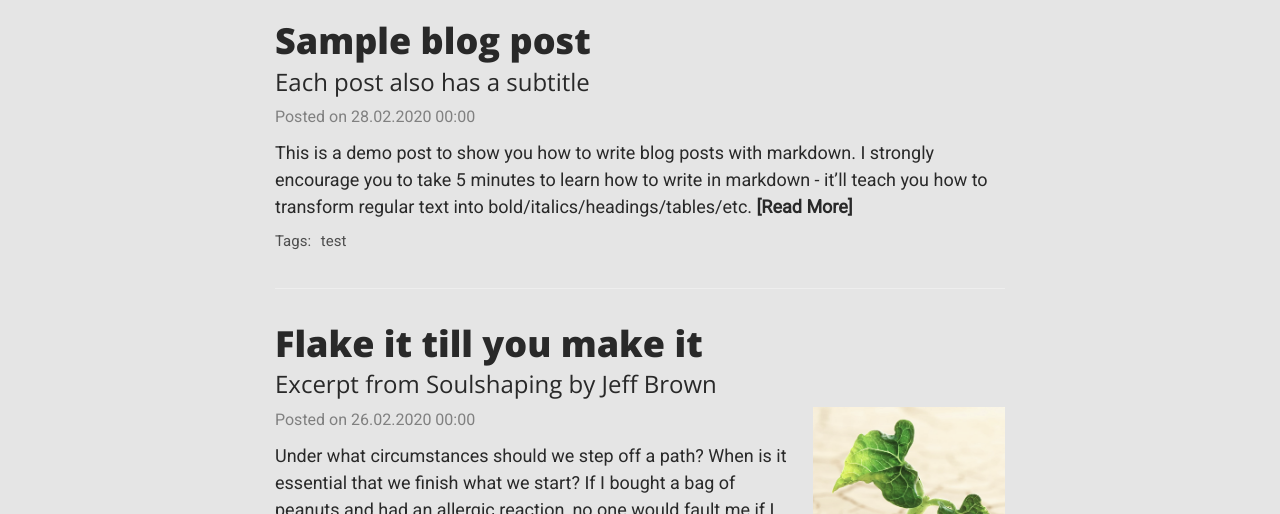
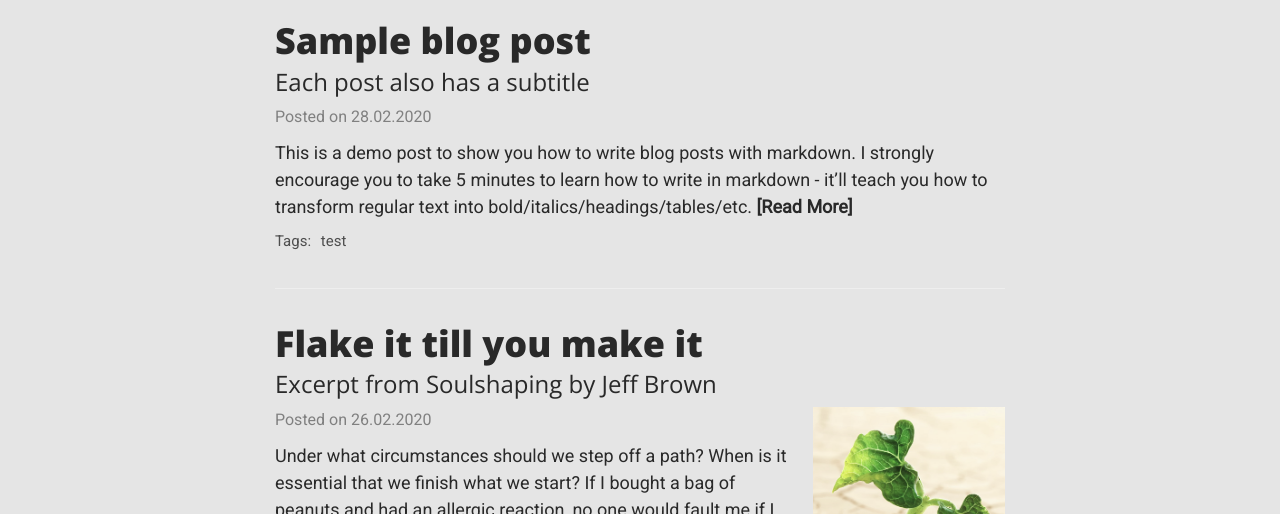
Before and after one commit to UncleJammer/unclejammer.github.io, a Jekyll site: the page built from index.html, in a window 1280 px wide and 1251 px high. Shown: the part 323-837 px from the top of the window. Built offline with Jekyll 4.4.1, drawn with Linux system fonts in a browser that asks for light colours; nearby versions of some CDN libraries; the list of posts is cut into pages by our own code; comment, search, counter and statistics services are not loaded.

```diff
--- a/_config.yml
+++ b/_config.yml
@@ -205,7 +205,7 @@ footer-hover-col: "#0085A1"
 
 # Ruby Date Format to show dates of posts
 # date_format: "%B %-d, %Y"
-date_format: "%d.%m.%Y %H:%M"
+date_format: "%d.%m.%Y"
 
 # Facebook App ID
 #fb_app_id: ""
```
